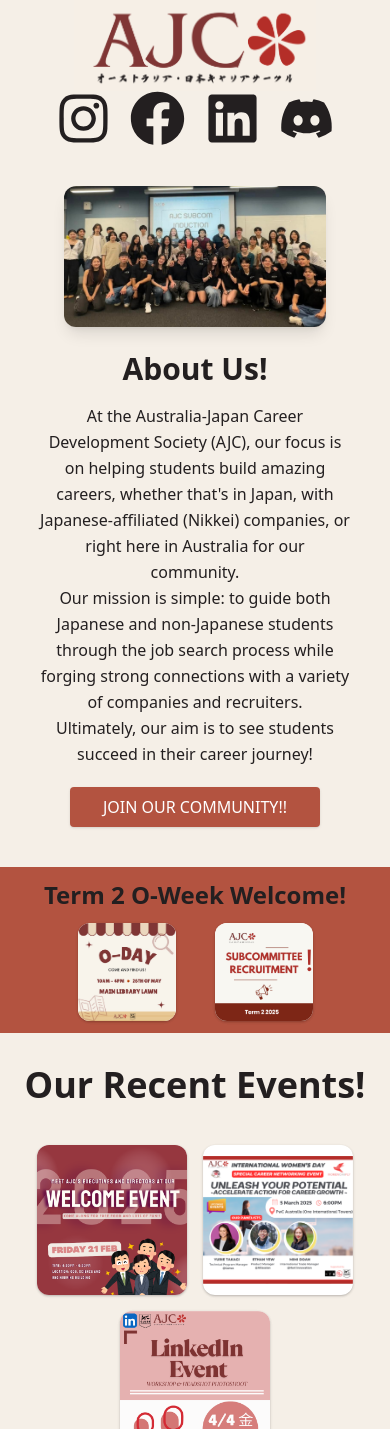
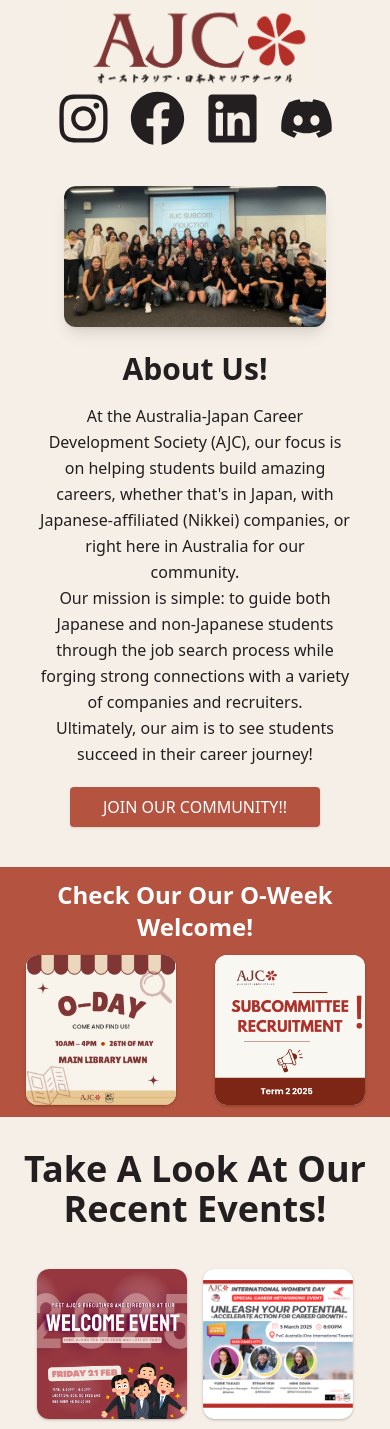
Before and after one commit to unsw-ajc-society/ajcsoc-website, a React (Vite) app: page / in a window 390 px wide. Shown: the top 1429 px of the page. Built offline with nearby package versions, Linux system fonts and the light colour scheme.

Commit message:
corrected OWeek section mistakes

```diff
--- a/src/Events.tsx
+++ b/src/Events.tsx
@@ -21,7 +21,7 @@
         <section className="bg-ajc-beige-500 w-full py-8 px-4">
             <div className=" mx-auto flex flex-col items-center w-full">
                 <h2 className= "text-4xl font-bold text-ajc-text mb-10 text-center">
-                    Our Recent Events!
+                    Take A Look At Our Recent Events!
                 </h2>
                 <div className="flex flex-wrap justify-center gap-[4vw] w-full">
                     {events.map((event, index) =>(
--- a/src/T2Welcome.tsx
+++ b/src/T2Welcome.tsx
@@ -2,12 +2,12 @@
     {
         description: "T2 O-Week Welcome Event",
         href: "https://www.instagram.com/p/DJ_llKgPPRt/",
-        image: "./assets/OweekT2.png" //temporary image i reckon
+        image: "./assets/OWeekT2.png" //temporary image i reckon
     },
     {
         description: "Subcommittee Recruitment",
         href: "https://www.instagram.com/p/DJ_llKgPPRt/", //change later
-        image: "./assets/subcomrecruitmentT2.png" //temporary image maybe this is different
+        image: "./assets/subcomRecruitmentT2.png" //temporary image maybe this is different
     },
 
 ]
@@ -16,8 +16,8 @@
     return (
         <section className="w-full px-5 py-3 md:py-15 bg-ajc-red-500">
             <div className=" mx-auto flex flex-col items-center max-w-screen-xl">
-                <h2 className= "text-2xl mb-3 md:mb-10 md:text-5xl font-bold text-ajc-text text-center">
-                    Term 2 O-Week Welcome!
+                <h2 className= "text-2xl mb-3 md:mb-10 text-white md:text-5xl font-bold text-ajc-text text-center">
+                    Check Our Our O-Week Welcome!
                 </h2>
                 <div className="flex flex-wrap justify-center w-full gap-[10vw] px-0 md:px-10">
                     {events.map((event, index) =>(
@@ -26,7 +26,7 @@
                             href={event.href}
                             target="_blank"
                             rel="noopener noreferrer"
-                            className="flex-shrink-0 w-[28%]  group bg-white rounded-xl shadow hover:shadow-lg transition duration-300"
+                            className="flex-wrap min-w-[150px] w-[28%] group bg-white rounded-xl shadow hover:shadow-lg transition duration-300"
                         >
                         <img
                             src={event.image}
```
